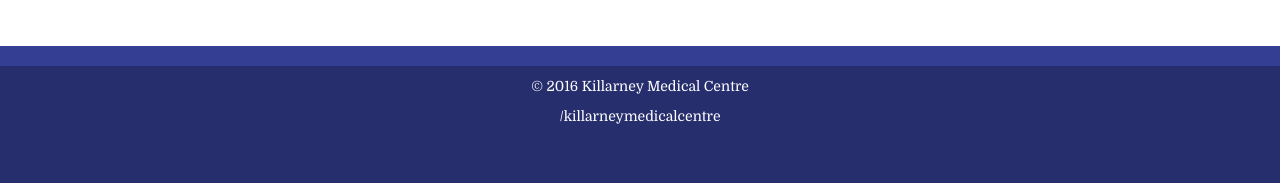
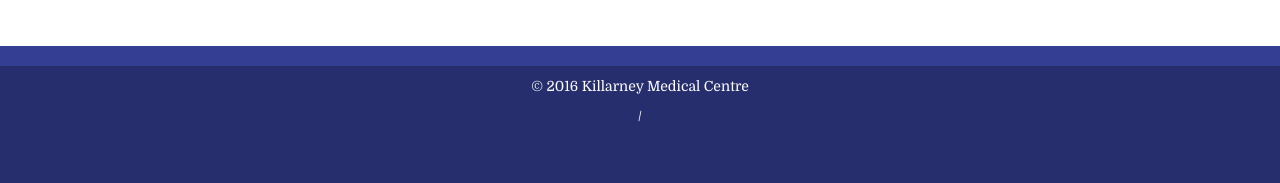
Before and after one commit to kmcadmin/killarneymedicalcentre, a Jekyll site: the page built from index.html, in a window 1280 px wide. Shown: the part 1586-1769 px from the top of the page. Built offline with Jekyll 4.4.1, drawn with Linux system fonts in a browser that asks for light colours; nearby versions of some CDN libraries.

```diff
--- a/_includes/footer.html
+++ b/_includes/footer.html
@@ -6,7 +6,7 @@
     <div class="row">
       <div class="col-lg-12 col-xs-12 col-sm-12 copyright">
         <p>&copy; {{ site.time | date: '%Y' }} Killarney Medical Centre</p>
-        <p>{{site.baseurl}}</p>
+        <p>{{page.url}}</p>
       </div>
     </div>
   </div>
```
